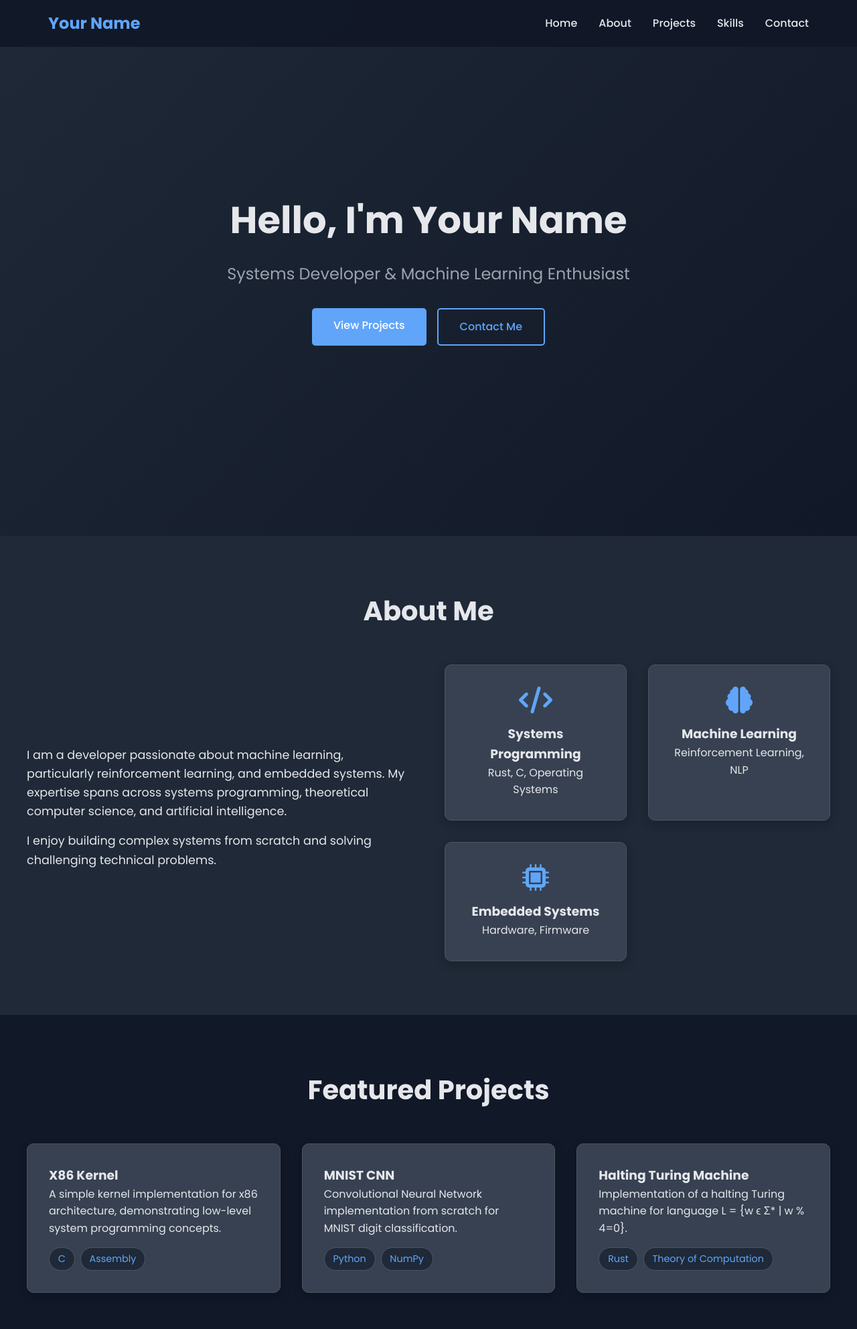
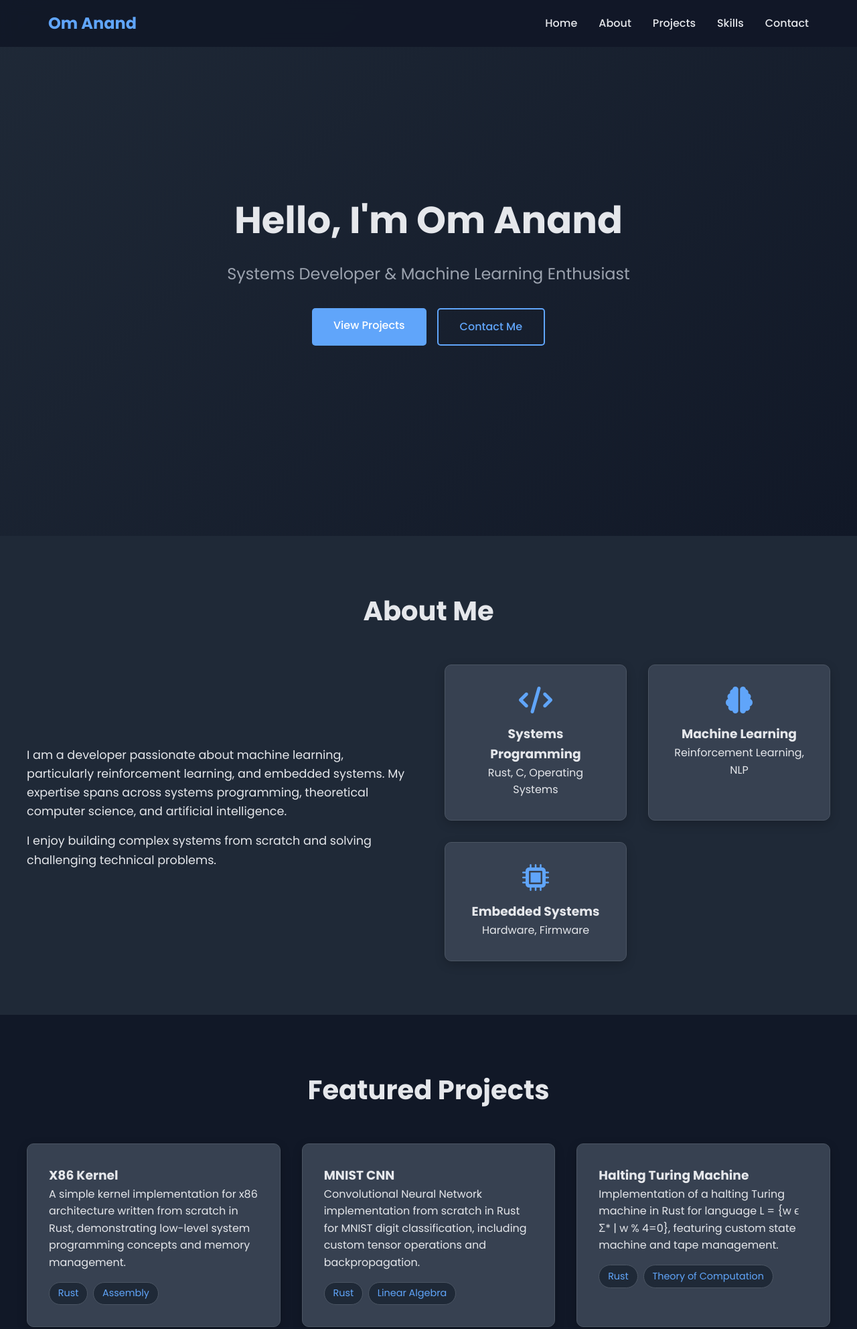
Before and after one commit to oa-root/oa-root.github.io, a plain HTML site: page index.html in a window 1280 px wide. Shown: the top 1984 px of the page at 67% size. Drawn offline with Linux system fonts and the light colour scheme.

Commit message:
use my name please

```diff
--- a/index.html
+++ b/index.html
@@ -3,7 +3,7 @@
 <head>
     <meta charset="UTF-8">
     <meta name="viewport" content="width=device-width, initial-scale=1.0">
-    <title>Your Name - Portfolio</title>
+    <title>Om Anand - Portfolio</title>
     <link rel="stylesheet" href="styles.css">
     <link rel="stylesheet" href="https://cdnjs.cloudflare.com/ajax/libs/font-awesome/6.0.0/css/all.min.css">
     <link href="https://fonts.googleapis.com/css2?family=Poppins:wght@300;400;500;600;700&display=swap" rel="stylesheet">
@@ -11,7 +11,7 @@
 <body>
     <nav class="navbar">
         <div class="nav-content">
-            <div class="logo">Your Name</div>
+            <div class="logo">Om Anand</div>
             <ul class="nav-links">
                 <li><a href="#home">Home</a></li>
                 <li><a href="#about">About</a></li>
@@ -24,7 +24,7 @@
 
     <section id="home" class="hero">
         <div class="hero-content">
-            <h1 class="animate-text">Hello, I'm <span class="highlight">Your Name</span></h1>
+            <h1 class="animate-text">Hello, I'm <span class="highlight">Om Anand</span></h1>
             <p class="animate-text">Systems Developer & Machine Learning Enthusiast</p>
             <div class="cta-buttons">
                 <a href="#projects" class="btn primary">View Projects</a>
@@ -66,9 +66,9 @@
             <div class="project-card">
                 <div class="project-content">
                     <h3>X86 Kernel</h3>
-                    <p>A simple kernel implementation for x86 architecture, demonstrating low-level system programming concepts.</p>
+                    <p>A simple kernel implementation for x86 architecture written from scratch in Rust, demonstrating low-level system programming concepts and memory management.</p>
                     <div class="tech-stack">
-                        <span>C</span>
+                        <span>Rust</span>
                         <span>Assembly</span>
                     </div>
                 </div>
@@ -76,17 +76,17 @@
             <div class="project-card">
                 <div class="project-content">
                     <h3>MNIST CNN</h3>
-                    <p>Convolutional Neural Network implementation from scratch for MNIST digit classification.</p>
+                    <p>Convolutional Neural Network implementation from scratch in Rust for MNIST digit classification, including custom tensor operations and backpropagation.</p>
                     <div class="tech-stack">
-                        <span>Python</span>
-                        <span>NumPy</span>
+                        <span>Rust</span>
+                        <span>Linear Algebra</span>
                     </div>
                 </div>
             </div>
             <div class="project-card">
                 <div class="project-content">
                     <h3>Halting Turing Machine</h3>
-                    <p>Implementation of a halting Turing machine for language L = {w ϵ Σ* | w % 4=0}.</p>
+                    <p>Implementation of a halting Turing machine in Rust for language L = {w ϵ Σ* | w % 4=0}, featuring custom state machine and tape management.</p>
                     <div class="tech-stack">
                         <span>Rust</span>
                         <span>Theory of Computation</span>
@@ -138,11 +138,7 @@
                 </div>
                 <div class="contact-item">
                     <i class="fab fa-github"></i>
-                    <p>github.com/yourusername</p>
-                </div>
-                <div class="contact-item">
-                    <i class="fab fa-linkedin"></i>
-                    <p>linkedin.com/in/yourusername</p>
+                    <p>github.com/oa-root</p>
                 </div>
             </div>
             <form class="contact-form">
@@ -155,7 +151,7 @@
     </section>
 
     <footer>
-        <p>&copy; 2024 Your Name. All rights reserved.</p>
+        <p>&copy; 2024 Om Anand. All rights reserved.</p>
     </footer>
 
     <script src="script.js"></script>
```
